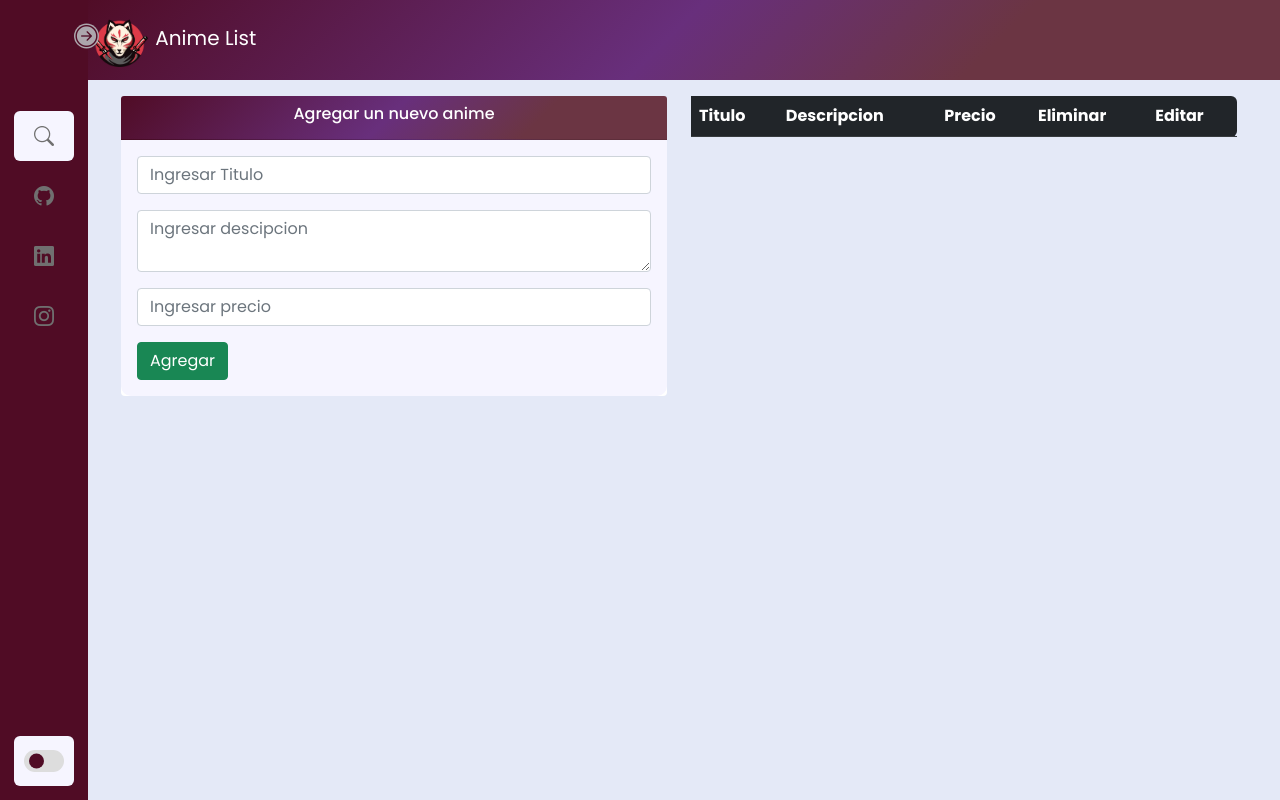
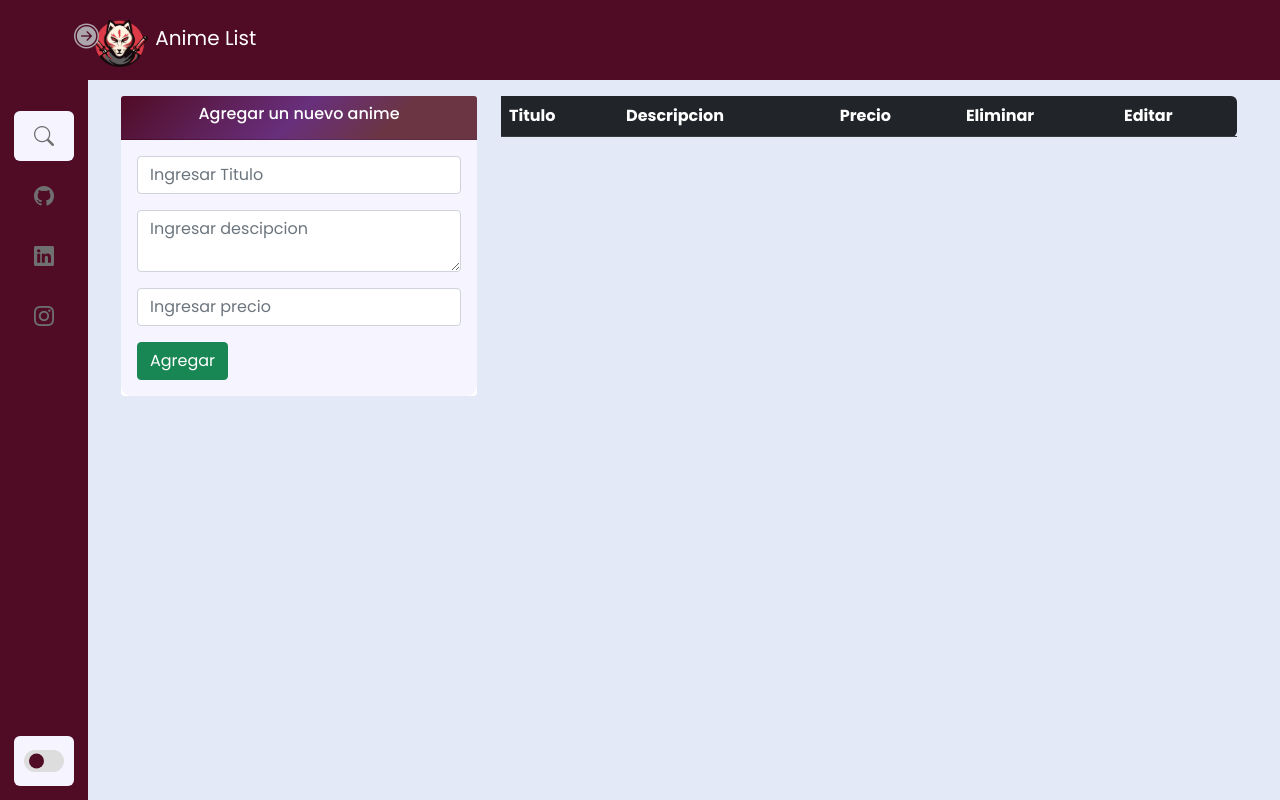
Before and after one commit to kendyr7/JavaScript, a plain HTML site: page index.html in a window 1280 px wide. Drawn offline with nearby package versions, Linux system fonts and the light colour scheme.

Commit message:
Cambio de color en el nav para poder cambiar a dark mode

```diff
--- a/index.html
+++ b/index.html
@@ -104,7 +104,7 @@
 
   <div class="container mt-3" id="body">
     <div class="row">
-        <div class="col-md-6">
+        <div class="col-md-6 col-lg-4">
             <div class="card border-0">
                 <div class="card-header">
                     <h6>Agregar un nuevo anime</h6>
@@ -126,7 +126,7 @@
                 </div>
             </div>
         </div>
-        <div class="col-md-6">
+        <div class="col-md-6 col-lg-8">
             <table class="table" id="regTable">
                 <thead class="table-dark text2">
                     <tr>
--- a/styles.css
+++ b/styles.css
@@ -364,10 +364,12 @@ tr th:last-child  {
 }
 
 .navbar {
-    background-image: linear-gradient(
+    background-color: var(--sidebar-color);
+    transition: var(--tran-05);
+    /* background-image: linear-gradient(
         -45deg,
         rgb(107, 53, 67) 25%,
         rgb(104, 47, 124) 51%,
         rgb(80, 12, 37) 100%
-  );
+  ); */
 }
```
